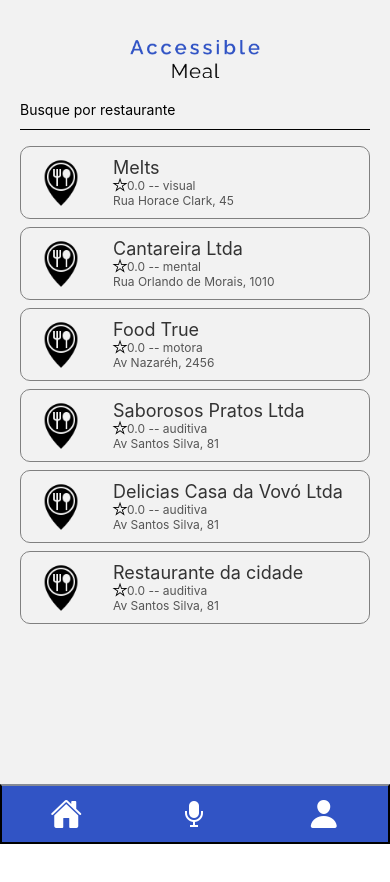
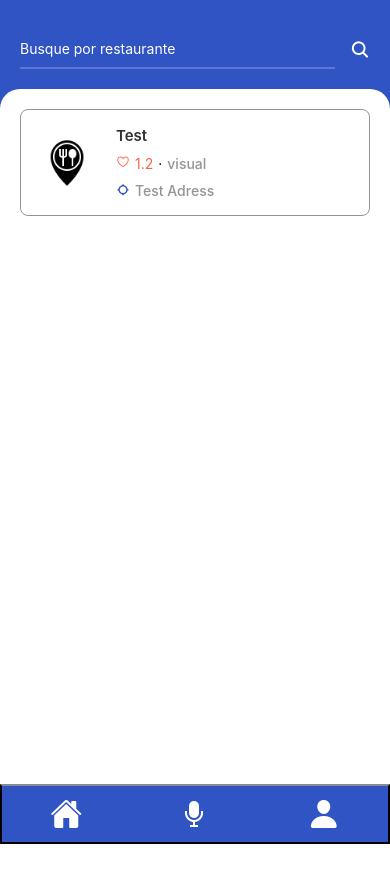
Before and after one commit to RyanBasque/accessible-meal, a React Native app: screen /home in a window 390 px wide. Shown: the top 882 px of the page. Before the commit the page ends 844 px from the top, so only its background shows below. Built offline with nearby package versions, Linux system fonts and the light colour scheme.

Commit message:
feat: home refact

```diff
--- a/src/components/homeRestaurantModal.js
+++ /dev/null
@@ -1,89 +0,0 @@
-import React from 'react';
-import { View, Text, StyleSheet, Image, TouchableOpacity } from 'react-native';
-import { useNavigation } from '@react-navigation/native';
-import Ionicons from '@expo/vector-icons/Ionicons';
-
-import Header from './header';
-import ButtonPrimary from './buttonPrimary';
-import ButtonSecondary from './buttonSecondary';
-import RadioButton from './radioButton';
-
-function HomeRestaurantModal({ name, classification, typePCD, address }) {
-
-  const navigation = useNavigation();
-
-  return (
-    <TouchableOpacity
-      onPress={() => navigation.navigate('restaurantDetails')}
-      style={{
-        flexDirection: 'row',
-        justifyContent: 'space-between',
-        borderColor: 'gray',
-        borderWidth: 1,
-        borderRadius: 10,
-        marginVertical: 4,
-        padding: 10,
-      }}>
-      <View
-        style={{
-          flex: 1,
-          flexDirection: 'column',
-          justifyContent: 'center'
-        }}>
-        <Image style={styles.img} source={require('../../assets/logoRestaurante4.png')} />
-      </View>
-      <View
-        style={{
-          flex: 3,
-          flexDirection: 'column'
-        }}>
-        <Text style={{ fontWeight: 'normal', fontSize: 18, color: '#333' }}>
-          {name}
-        </Text>
-        <Text style={{ fontWeight: 'light', fontSize: 12, color: '#555' }}>
-          <Ionicons name="star-outline" size={14} color='black' />{classification} -- {typePCD}
-        </Text>
-        <Text style={{ fontWeight: 'light', fontSize: 12, color: '#555' }}>
-          {address}
-        </Text>
-      </View>
-    </TouchableOpacity>
-  );
-};
-
-const styles = StyleSheet.create({
-  body: {
-    justifyContent: 'center',
-    marginTop: 55,
-    overflow: 'hidden',
-  },
-  title: {
-    fontSize: 26,
-    fontWeight: '500',
-  },
-  img: {
-    width: 50,
-    height: 50,
-    marginLeft: 5
-  },
-  subTitle: {
-    fontSize: 22,
-    marginTop: 8,
-  },
-  footer: {
-    position: 'absolute',
-    bottom: 20,
-    width: '110%',
-    justifyContent: 'center',
-    alignItems: 'center',
-    paddingHorizontal: 22,
-  },
-  radio: {
-    marginVertical: 10,
-    flexDirection: 'row',
-    alignItems: 'center',
-  },
-});
-
-
-export default HomeRestaurantModal;
--- /dev/null
+++ b/src/components/restaurantCard.js
@@ -0,0 +1,112 @@
+import React from 'react';
+import { View, Text, StyleSheet, Image, TouchableOpacity } from 'react-native';
+import { useNavigation } from '@react-navigation/native';
+import Ionicons from '@expo/vector-icons/Ionicons';
+
+const ItensList = ({ typePCD }) => {
+  return (
+      <>
+        {
+          typePCD.length < 4 ? typePCD.map((item, index) => {
+            return (
+              <>
+                <Text style={{ marginRight: 5, marginLeft: 5, color: '#949494', fontWeight: '500' }}>{item}</Text>
+                {
+                  (typePCD.length - 1) !== index ? <Text>·</Text> : <></>
+                }
+              </>
+            )
+          }) : <Text style={{ marginRight: 5, marginLeft: 5 }}>Todos</Text>
+        }
+      </>
+  )
+}
+
+const RestaurantCard = ({ name, classification, typePCD, address }) => {
+  const navigation = useNavigation();
+
+  return (
+    <TouchableOpacity
+      onPress={() => navigation.navigate('restaurantDetails', { name, classification, typePCD, address })}
+      style={{
+        flexDirection: 'row',
+        justifyContent: 'space-between',
+        borderRadius: 8,
+        padding: 16,
+        marginBottom: 20,
+        borderWidth: 1,
+        borderColor: '#949494'
+      }}>
+      <View
+        style={{
+          flex: 1,
+          flexDirection: 'column',
+          justifyContent: 'center',
+        }}>
+        <Image style={styles.img} source={require('../../assets/logoRestaurante4.png')} />
+      </View>
+      <View
+        style={{
+          flex: 3,
+          flexDirection: 'column'
+        }}>
+        <View style={{ marginBottom: 10 }}>
+          <Text style={{ fontWeight: '600', fontSize: 15, color: '#313131' }}>
+            {name}
+          </Text>
+        </View>
+        <View style={{ marginBottom: 10, flexDirection: 'row' }}>
+            <Ionicons name="heart-outline" size={14} color='#F76647' style={{ marginRight: 5 }} />
+            <Text style={{ marginRight: 5, color: '#F76647' }}>
+              {classification}
+            </Text>
+            <Text>·</Text>
+            <ItensList typePCD={typePCD} />
+        </View>
+        <View style={{ flexDirection: 'row', alignItems: 'center' }}>
+          <Ionicons name="locate" color="#3154C5" size={14} />
+          <Text style={{ marginLeft: 5, fontWeight: '500', color: '#949494' }}>
+            {address}
+          </Text>
+        </View>
+      </View>
+    </TouchableOpacity>
+  );
+};
+
+const styles = StyleSheet.create({
+  body: {
+    justifyContent: 'center',
+    marginTop: 55,
+    overflow: 'hidden',
+  },
+  title: {
+    fontSize: 26,
+    fontWeight: '500',
+  },
+  img: {
+    width: 50,
+    height: 50,
+    marginLeft: 5
+  },
+  subTitle: {
+    fontSize: 22,
+    marginTop: 8,
+  },
+  footer: {
+    position: 'absolute',
+    bottom: 20,
+    width: '110%',
+    justifyContent: 'center',
+    alignItems: 'center',
+    paddingHorizontal: 22,
+  },
+  radio: {
+    marginVertical: 10,
+    flexDirection: 'row',
+    alignItems: 'center',
+  },
+});
+
+
+export default RestaurantCard;
--- a/src/pages/home/index.js
+++ b/src/pages/home/index.js
@@ -1,83 +1,71 @@
-import { View, FlatList, ScrollView, Text } from 'react-native';
+import { useEffect, useState } from 'react';
+import { View, ScrollView, TouchableOpacity, ActivityIndicator } from 'react-native';
+import Ionicons from '@expo/vector-icons/Ionicons';
+
 import Navigator from '../../components/navigator';
-// import { RobotOutlined } from '@ant-design/icons';
-import AntDesign from '@expo/vector-icons/AntDesign'
+import InputSearch from '../../components/inputSearch';
+import RestaurantCard from '../../components/restaurantCard';
 
-import InputSearch from '../../components/inputSearch'
-import Header from '../../components/header'
-import HomeRestaurantModal from '../../components/homeRestaurantModal'
-import { useState } from 'react';
-import axios from "axios";
+import { getData } from '../../services';
 
 const Home = ({ navigation }) => {
+  const [isLoading, setIsLoading] = useState(false);
+  const [restaurants, setRestaurants] = useState([{ name: 'Test', classification: 1.1, typePCD: ['visual'], address: 'Test Adress' }]);
 
-    const [name, setName] = useState('');
-    const [typePCD, setTypePCD] = useState('');
-    const [address, setAddress] = useState('');
-    const [restaurantList, setRestaurantList] = useState([]);
-    const api = axios.create({ baseURL: 'http://10.0.2.2:8080', })
+  restaurants.map(element => console.log(element.name))
 
-    const loadRestaurants = async () => {
-        try {
-            let req = await api.get('/api/restaurante/').then(
-                function (response) {
-                    var jsonData = JSON.parse(response);
-                    for (var i = 0; i < jsonData.data.length; i++) {
-                        var restaurant = jsonData.data[i];
-                        setRestaurantList(atual => [...atual, restaurant])
-                    }
-                }
-            )
-        } catch (err) {
-            alert('Falha ao resgatar os restaurantes cadastrados')
-            console.log(err)
-        }
+  const getRestaurants = async () => {
+    try {
+      setIsLoading(true);
+      const response = [{ name: 'Test', classification: 1.1, typePCD: ['visual'], address: 'Test Adress' }];
+
+      setRestaurants(response);
+    } catch {
+      alert('Erro durante a requisição');
+    } finally {
+      setIsLoading(false);
     }
+  };
+
+  // useEffect(() => {
+  //   getRestaurants();
+  // }, []);
     return (
         <>
-            <View style={{ flexDirection: 'column', paddingHorizontal: 20, height: '100%' }}>
-                <Header />
-                <View style={{ flexDirection: 'row', justifyContent: 'space-between' }} >
-                    <InputSearch placeholder={'Busque por restaurante'} />
+            <View style={{ flexDirection: 'column', height: '100%', backgroundColor: '#3154C5', paddingTop: 10 }}>
+                <View style={{ flexDirection: 'row', justifyContent: 'space-between', marginVertical: 20, paddingHorizontal: 20, alignItems: 'center' }} >
+                    <InputSearch
+                        placeholder='Busque por restaurante'
+                        style={{ color: '#FFFF', borderBottomColor: 'rgba(255, 255, 255, 0.21)', borderBottomWidth: 2, width: '90%', paddingVertical: 10 }}
+                        placeholderTextColor="#FFFF"
+                    />
+                    <TouchableOpacity onPress={() => console.log('Find')}>
+                      <Ionicons name="search" size={20} color="white" />
+                    </TouchableOpacity>
                 </View>
-                <ScrollView>
-                    <HomeRestaurantModal
-                        name={'Melts'}
-                        classification={'0.0'}
-                        typePCD={'visual'}
-                        address={'Rua Horace Clark, 45'} />
-                    <HomeRestaurantModal
-                        name={'Cantareira Ltda'}
-                        classification={'0.0'}
-                        typePCD={'mental'}
-                        address={'Rua Orlando de Morais, 1010'} />
-                    <HomeRestaurantModal
-                        name={'Food True'}
-                        classification={'0.0'}
-                        typePCD={'motora'}
-                        address={'Av Nazaréh, 2456'} />
-                    <HomeRestaurantModal
-                        name={'Saborosos Pratos Ltda'}
-                        classification={'0.0'}
-                        typePCD={'auditiva'}
-                        address={'Av Santos Silva, 81'} />
-                    <HomeRestaurantModal
-                        name={'Delicias Casa da Vovó Ltda'}
-                        classification={'0.0'}
-                        typePCD={'auditiva'}
-                        address={'Av Santos Silva, 81'} />
-                    <HomeRestaurantModal
-                        name={'Restaurante da cidade'}
-                        classification={'0.0'}
-                        typePCD={'auditiva'}
-                        address={'Av Santos Silva, 81'} />
-                </ScrollView>
-                {/* <FlatList
-                    data={restaurantList}
-                    renderItem={(obj) => (
-                      <HomeRestaurantModal {...obj} />
-                    )}
-                /> */}
+                <View style={{ backgroundColor: '#FFFF', paddingHorizontal: 20, height: '100%', borderTopLeftRadius: 20, borderTopRightRadius: 20 }}>
+                  {
+                    isLoading ? <ActivityIndicator size="small" color="#FFFF" />  : (
+                      <ScrollView style={{ marginTop: 20 }}>
+                        {/* {restaurants.map(({ name, classification, typePCD, address }) => {
+                          <RestaurantCard
+                            name={name}
+                            classification={classification}
+                            typePCD={typePCD}
+                            address={address}
+                          />
+                        })} */}
+
+                        <RestaurantCard
+                            name='Test'
+                            classification={1.2}
+                            typePCD={['visual']}
+                            address='Test Adress'
+                          />
+                      </ScrollView>
+                    )
+                  }
+                </View>
             </View>
             <Navigator navigation={navigation} />
         </>
```
Also changed, not shown: 2 other files (tests, documents, lock files or other folders).
